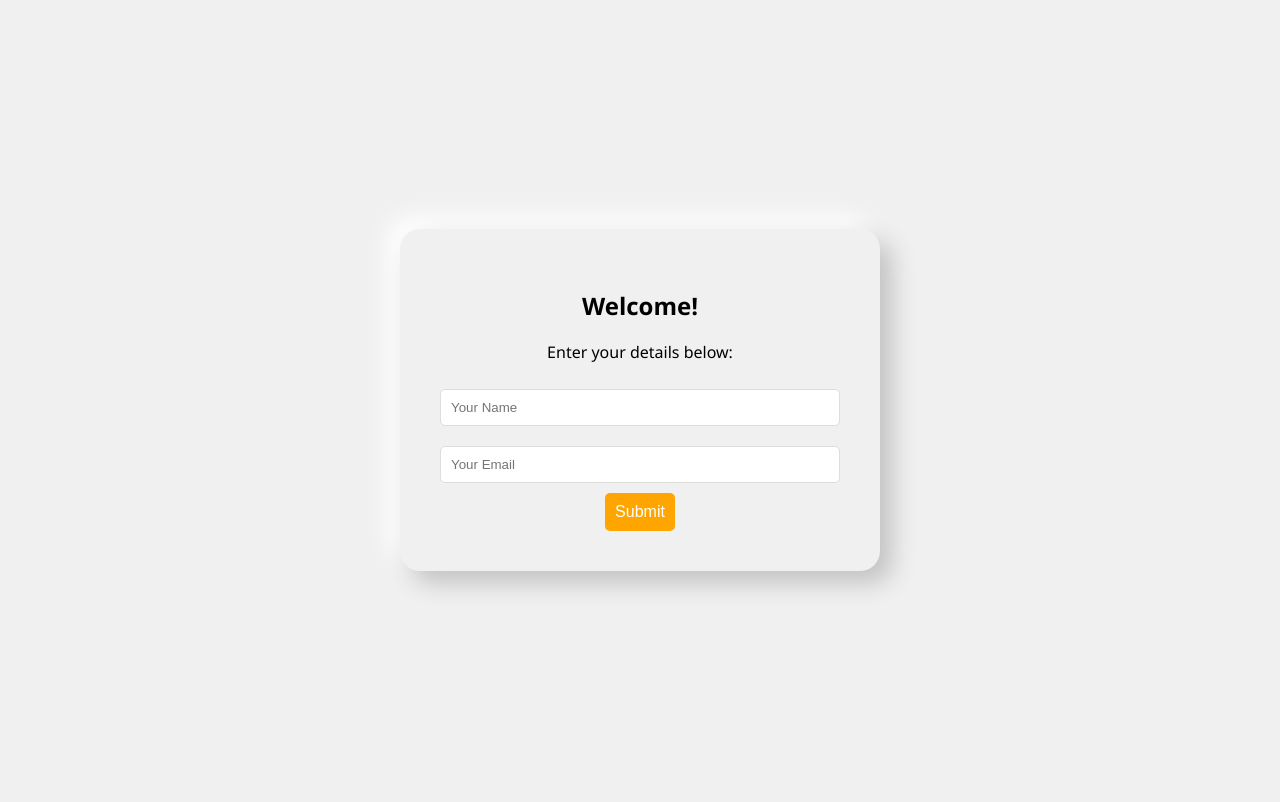
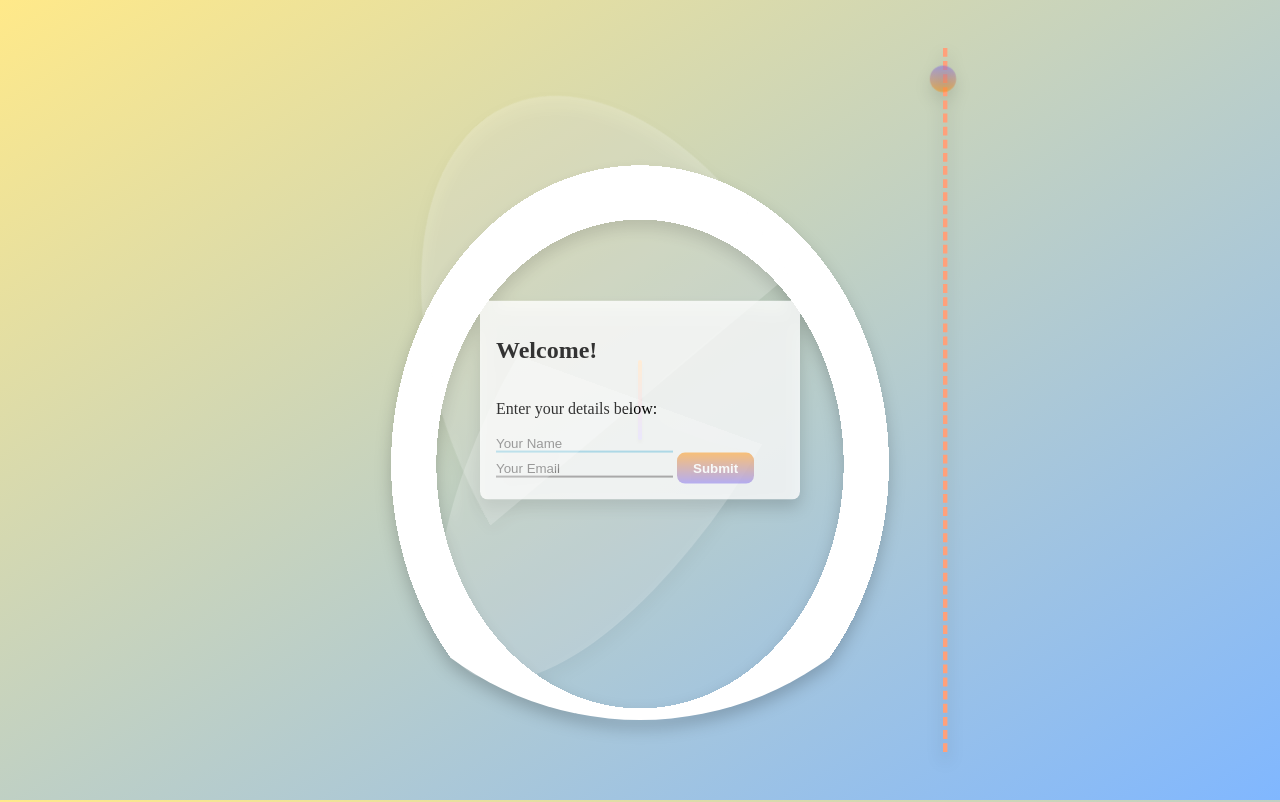
Before and after one commit to PulseautoPilot/Rest, a plain HTML site: page index.html in a window 1280 px wide. Drawn offline with Linux system fonts and the light colour scheme.

Commit message:
Update index.html

```diff
--- a/index.html
+++ b/index.html
@@ -5,58 +5,192 @@
     <meta name="viewport" content="width=device-width, initial-scale=1.0">
     <title>Neuromorphic UI</title>
     <style>
-        body {
+        /* General Reset */
+        body, h1, p, label, input, button {
             margin: 0;
             padding: 0;
-            font-family: 'Segoe UI', Tahoma, Geneva, Verdana, sans-serif;
-            background-color: #f0f0f0;
-            display: flex;
-            justify-content: center;
-            align-items: center;
-            height: 100vh;
+            box-sizing: border-box;
         }
 
-        .neuromorphic-container {
-            background: #f0f0f0;
-            box-shadow: 12px 12px 24px #c2c2c2, -12px -12px 24px #ffffff;
-            border-radius: 20px;
-            padding: 40px;
-            max-width: 400px;
-            width: 100%;
-            text-align: center;
+        body {
+            min-height: 100vh;
+            display: grid;
+            place-items: center;
+            overflow: hidden;
+            /* Set up gradient background */
+            background: linear-gradient(to bottom right, rgb(255, 233, 137), rgb(128, 183, 255));
         }
 
-        input {
-            width: 100%;
-            padding: 10px;
-            margin: 10px 0;
-            box-sizing: border-box;
-            border: 1px solid #ddd;
-            border-radius: 5px;
+        /* Create neuron base container */
+        .neuro-container {
+            position: relative;
+            isolation: isolate;
+            width: clamp(min(40rem, 90%), 50%, 70%);
+            aspect-ratio: 1/1;
+            border-radius: 50%;
+            background: radial-gradient(at 50% 60%, transparent 45%, white 45%, white 55%, transparent 55%);
+            filter: drop-shadow(0 0.5em 0.5em rgba(0, 0, 0, 0.2));
         }
 
+        /* Style dendrites */
+        .neuro-container::before,
+        .neuro-container::after {
+            content: "";
+            position: absolute;
+            left: 50%;
+            transform: translateX(-50%) rotate(calc(var(--angle) * 1deg)) skewY(-10deg);
+            height: 100%;
+            width: calc(100% * var(--length));
+            border-radius: inherit;
+            background: linear-gradient(transparent 50%, rgba(255, 255, 255, 0.2) 50%);
+        }
+
+        .neuro-container::before {
+            --angle: 30;
+            --length: 0.4;
+        }
+
+        .neuro-container::after {
+            --angle: 150;
+            --length: 0.6;
+        }
+
+        /* Axon emanates from the middle top of the container */
+        .axon {
+            position: absolute;
+            z-index: -1;
+            top: 50%;
+            left: 50%;
+            width: 4px;
+            height: 5rem;
+            border-radius: 2px;
+            background: linear-gradient(darkorange, mediumslateblue);
+            transform: translate(-50%, -50%);
+            filter: drop-shadow(0 0.2em 0.1em rgba(0, 0, 0, 0.2));
+        }
+
+        /* Synapse decorations */
+        .synapse {
+            position: absolute;
+            top: 0;
+            right: -40%;
+            bottom: 0;
+            width: 40%;
+            border-left: 4px dashed lightsalmon;
+            animation: pulse 2s ease-in-out infinite alternate;
+        }
+
+        .synapse::before {
+            content: "";
+            position: absolute;
+            left: -0.75rem;
+            top: 0.75rem;
+            width: 1.5rem;
+            height: 1.5rem;
+            border-radius: 50%;
+            background: linear-gradient(mediumslateblue, darkorange);
+            opacity: 0.5;
+            animation: pulsation 2s ease-in-out infinite alternate;
+        }
+
+        /* Define animations */
+        @keyframes pulse {
+            from {transform: scale(1)}
+            to {transform: scale(1.2)}
+        }
+
+        @keyframes pulsation {
+            from {transform: translate(0, 0)}
+            to {transform: translate(-0.5rem, 0.5rem)}
+        }
+
+        /* Form Container */
+        .form-container {
+            position: absolute;
+            top: 50%;
+            left: 50%;
+            transform: translate(-50%, -50%);
+            background: rgba(255, 255, 255, 0.8);
+            padding: 1rem;
+            border-radius: 0.5rem;
+            display: flex;
+            flex-direction: column;
+            gap: 1rem;
+        }
+
+        /* Input Field Styles */
+        .input-field {
+            appearance: none;
+            outline: none;
+            border: none;
+            background: transparent;
+            border-bottom: 2px solid darkgray;
+            transition: 0.2s ease-in-out;
+        }
+
+        .input-field:focus {
+            border-bottom: 2px solid lightblue;
+            color: black;
+        }
+
+        .input-field::placeholder {
+            color: gray;
+        }
+
+        /* Button Styles */
         button {
-            background-color: #FFA500;
-            color: #fff;
-            padding: 10px;
+            appearance: none;
+            outline: none;
             border: none;
-            border-radius: 5px;
+            background: linear-gradient(darkorange, mediumslateblue);
+            padding: 0.5rem 1rem;
+            border-radius: 0.5rem;
             cursor: pointer;
-            font-size: 16px;
+            color: white;
+            font-weight: bold;
+            transition: 0.3s ease-in-out;
+        }
+
+        button:hover {
+            background: linear-gradient(mediumslateblue, darkorange);
+        }
+
+        button:disabled {
+            opacity: 0.5;
+            cursor: auto;
+        }
+
+        /* Disable selection effect on axon and synapse */
+        .axon,
+        .synapse,
+        .synapse::before {
+            user-select: none;
+            touch-action: manipulation;
         }
     </style>
 </head>
 <body>
 
-<div class="neuromorphic-container">
-    <h2>Welcome!</h2>
-    <p>Enter your details below:</p>
-    <form id="userForm">
-        <input type="text" id="userName" placeholder="Your Name" required>
-        <input type="email" id="userEmail" placeholder="Your Email" required>
-        <button type="button" id="submitBtn">Submit</button>
-    </form>
+<div class="neuro-container">
+    <div class="axon"></div>
+    <div class="synapse"></div>
+    <div class="form-container">
+        <h2>Welcome!</h2>
+        <p>Enter your details below:</p>
+        <form id="userForm">
+            <input type="text" id="userName" placeholder="Your Name" aria-required="true" autocomplete="off" spellcheck="false" autofocus="" class="input-field" />
+            <input type="email" id="userEmail" placeholder="Your Email" aria-required="true" autocomplete="off" spellcheck="false" class="input-field" />
+            <button type="button" id="submitBtn" disabled>Submit</button>
+        </form>
+    </div>
 </div>
+
+<script type="module">
+    // Previous JavaScript code goes here
+</script>
+
+</body>
+</html>
 
 <script type="module">
   // Import the functions you need from the SDKs you need
```
